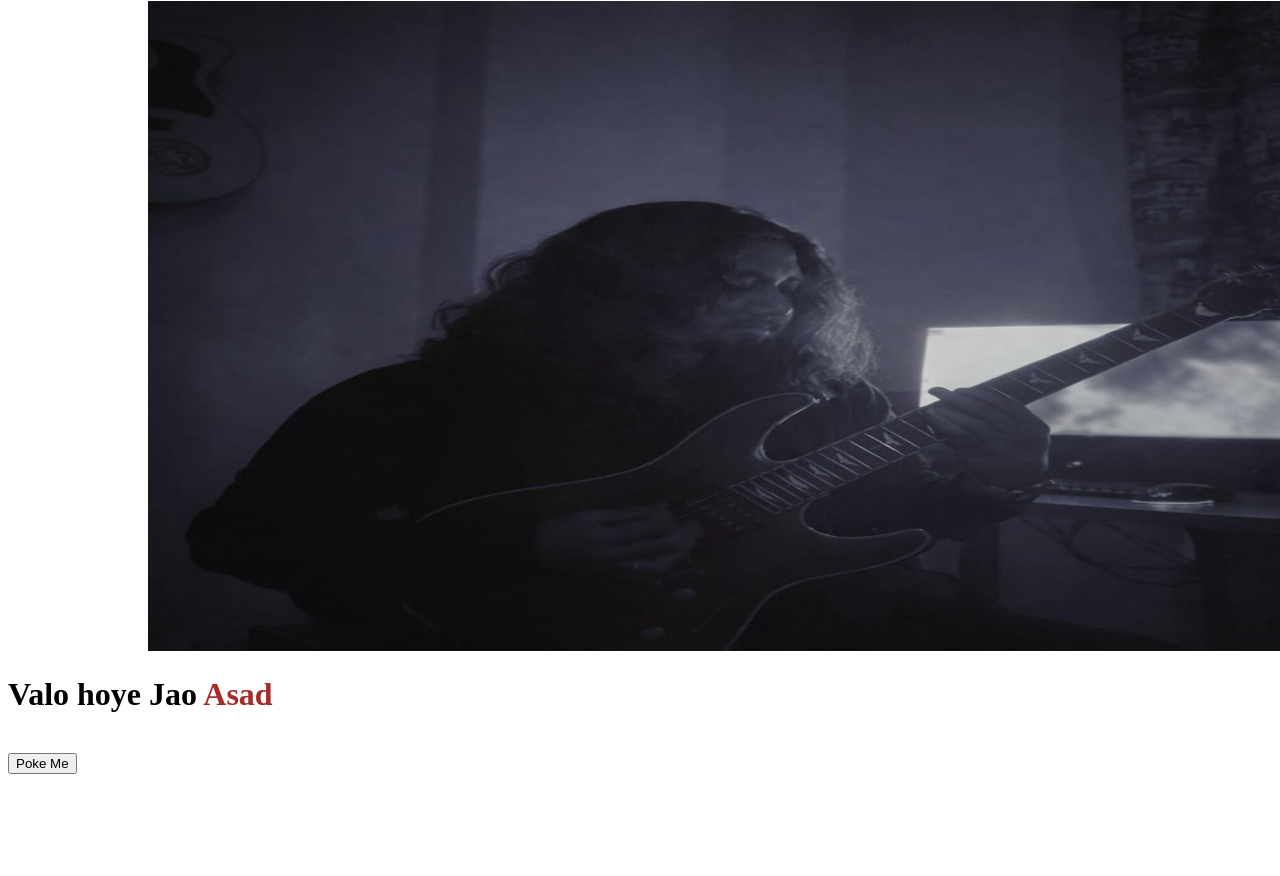
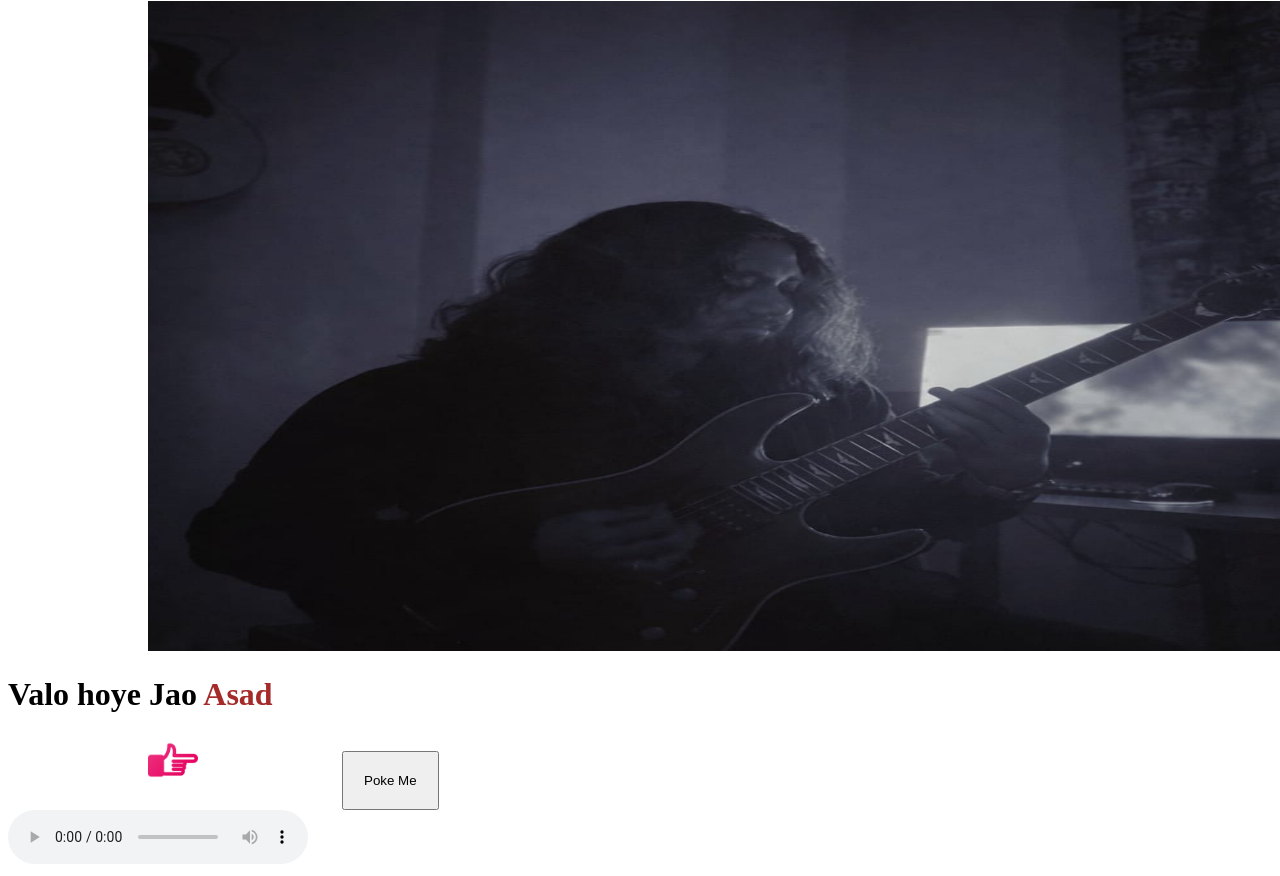
Before and after one commit to MasudRana1194/new-year-offer, a plain HTML site: page index.html in a window 1280 px wide. Shown: the part 79-955 px from the top of the page. Before the commit the page ends 861 px from the top, so only its background shows below. Drawn offline with Linux system fonts and the light colour scheme.

Commit message:
Audio Added

```diff
--- a/css/style.css
+++ b/css/style.css
@@ -4,3 +4,13 @@
     margin-left: 140px;
     margin-right: 140px;
 }
+
+.btn img{
+    width: 50px;
+    height: 50px;
+}
+
+.poke{
+    padding: 20px;
+
+}
--- a/index.html
+++ b/index.html
@@ -12,7 +12,14 @@
     <div class="Asad">
     <h1>Valo hoye Jao <Span style="color: brown;">Asad</Span></h1>
     </div>
-    <br>
-    <button>Poke Me</button>
+    <div class="btn">
+        <img class="btn img" src="./images/poke.png" alt="">
+        <button class="poke">Poke Me</button>
+    </div>
+    <audio controls>
+  <source src="./images/asf.ogg" type="audio/ogg">
+
+
+</audio>
 </body>
 </html>
```
Also changed, not shown: images/poke.png (added), 1 other file.
